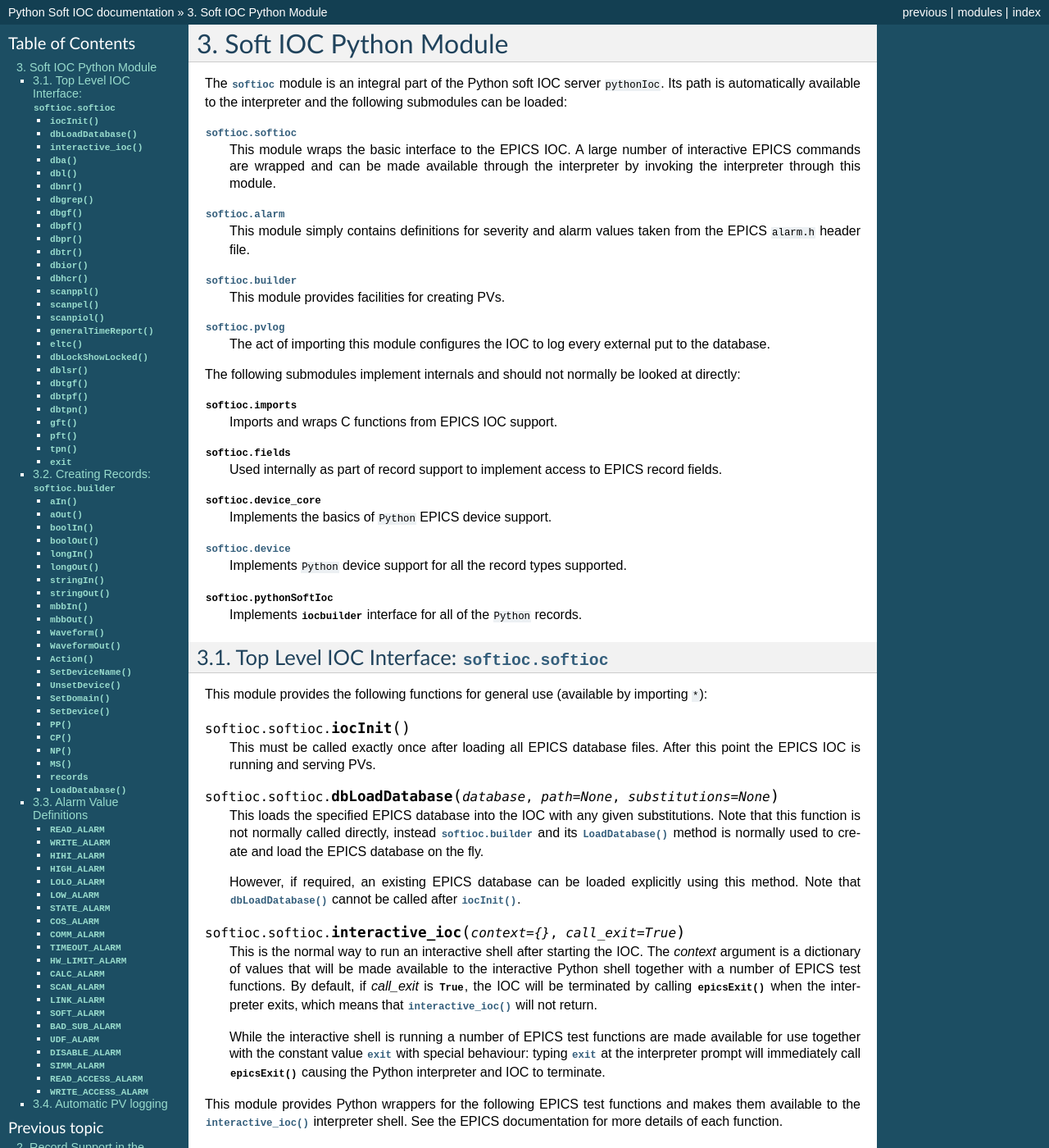
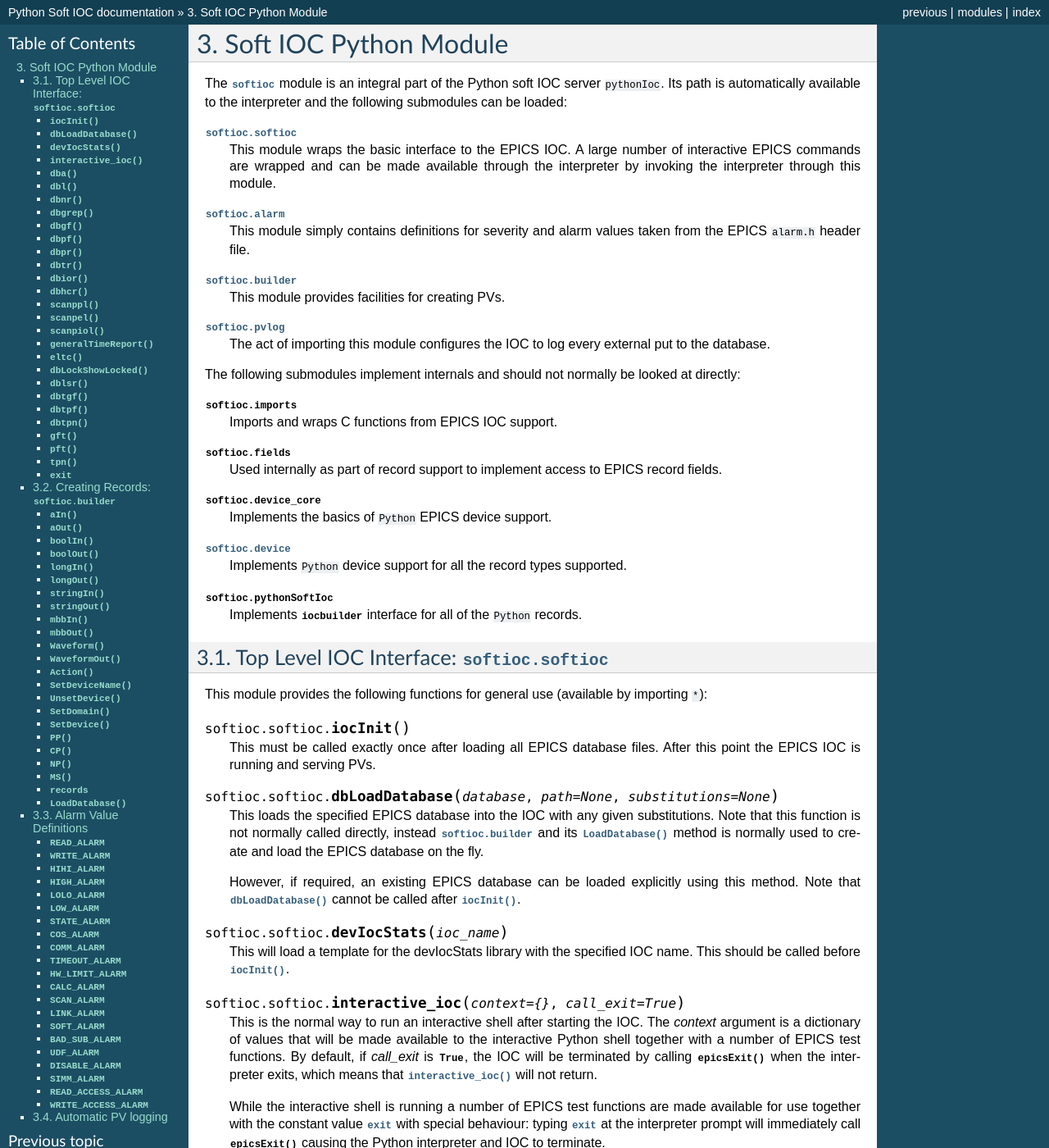
Before and after one commit to DiamondLightSource/pythonSoftIOC, a Sphinx documentation site: the page built from docs/softioc.rst, in a window 1280 px wide and 1400 px high. Shown: the whole window at 82% size. Built offline with Sphinx 7.4.7, drawn with Linux system fonts in a browser that asks for light colours.

Commit message:
Python soft IOC: Add devIocStats support
git-svn-id: svn+ssh://serv0002.cs.diamond.ac.uk/home/subversion/repos/controls/diamond/trunk/support/pythonSoftIoc@126390 e099a375-04f9-0310-9d5f-a741eaff62e1

```diff
--- a/docs/softioc.rst
+++ b/docs/softioc.rst
@@ -73,6 +73,11 @@
     However, if required, an existing EPICS database can be loaded explicitly
     using this method.  Note that :func:`dbLoadDatabase` cannot be called after
     :func:`iocInit`.
+
+..  function:: devIocStats(ioc_name)
+
+    This will load a template for the devIocStats library with the specified IOC
+    name.  This should be called before :func:`iocInit`.
 
 ..  function:: interactive_ioc(context={}, call_exit=True)
 
```
Also changed, not shown: 4 other files.
